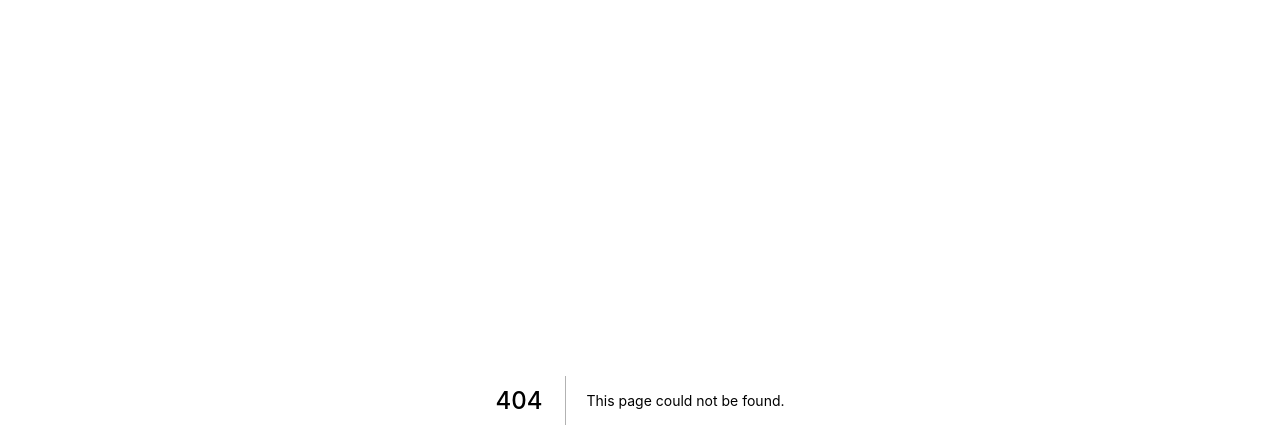
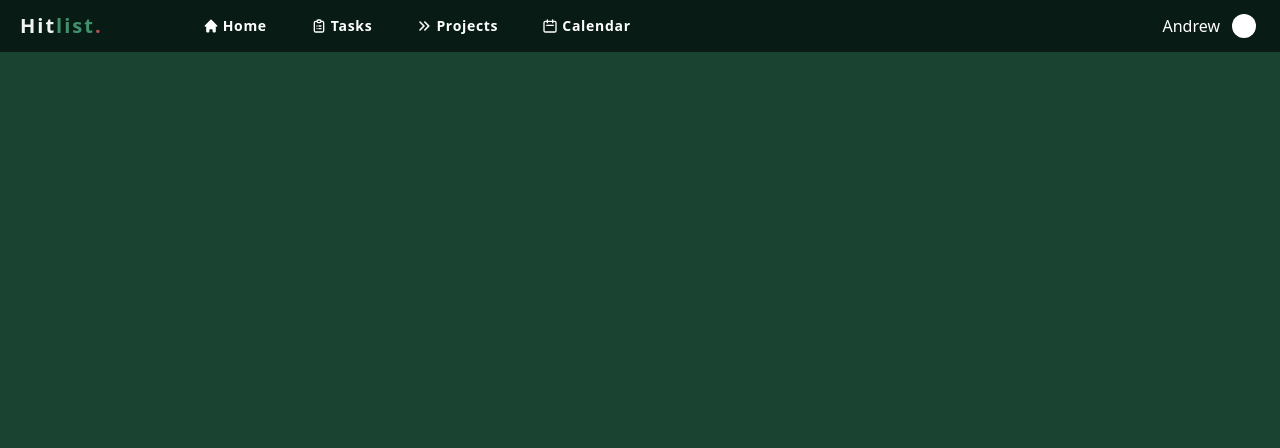
Before and after one commit to andrewzakhartchouk/bugtracker, a Next.js app in the folder frontend/: page /dashboard in a window 1280 px wide. Before the commit this address had no page. Shown: the top 448 px of the page. Built offline with nearby package versions, Linux system fonts and the light colour scheme.

Commit message:
Start on dashboard, implement navbar

```diff
--- a/frontend/package.json
+++ b/frontend/package.json
@@ -9,6 +9,7 @@
     "lint": "next lint"
   },
   "dependencies": {
+    "@heroicons/react": "^1.0.6",
     "autoprefixer": "^10.4.4",
     "next": "12.1.5",
     "postcss": "^8.4.12",
--- a/frontend/src/components/auth/backplate/Backplate.tsx
+++ b/frontend/src/components/auth/backplate/Backplate.tsx
@@ -1,5 +1,6 @@
 import { NextPage } from "next";
 import { MainTitle } from "./MainTitle";
+import Link from "next/link";
 
 interface Props {
   toggle: React.MouseEventHandler<HTMLButtonElement>;
@@ -45,12 +46,11 @@ export const Backplate: NextPage<Props> = (props) => {
           <>{left}</>
 
           <div className="w-full flex flex-col md:flex-row text-center md:text-justify justify-center mt-2 text-xs md:text-base text-gray-500">
-            <a
-              href=""
-              className="text-main-green hover:underline underline-offset-2"
-            >
-              Sign in as a Guest
-            </a>
+            <Link href="/dashboard">
+              <a className="text-main-green hover:underline underline-offset-2">
+                Sign in as a Guest
+              </a>
+            </Link>
           </div>
         </div>
         <div className="bg-gradient-to-b from-high-green to-low-green hidden md:p-6 p-10 rounded-tr-3xl md:flex justify-center">
--- /dev/null
+++ b/frontend/src/components/dashboard/index.tsx
@@ -0,0 +1 @@
+export * from "./navbar";
--- /dev/null
+++ b/frontend/src/components/dashboard/navbar/Logo.tsx
@@ -0,0 +1,9 @@
+export const Logo = () => {
+  return (
+    <div className="inline tracking-widest ml-2 mr-20 text-xl">
+      <span className="text-panel-green font-bold">Hit</span>
+      <span className="text-low-green font-bold">list</span>
+      <span className="text-main-red relative font-bold">.</span>
+    </div>
+  );
+};
--- /dev/null
+++ b/frontend/src/components/dashboard/navbar/Navbar.tsx
@@ -0,0 +1,54 @@
+import { Logo } from "./Logo";
+import { HomeIcon, ChevronDoubleRightIcon } from "@heroicons/react/solid";
+import { CalendarIcon, ClipboardListIcon } from "@heroicons/react/outline";
+import { Profile } from "./Profile";
+
+interface TabObject {
+  name: String;
+  icon: JSX.Element;
+}
+
+export const Navbar = () => {
+  const links: Array<TabObject> = [
+    {
+      name: "Home",
+      icon: <HomeIcon className="h-4 w-4 my-auto"></HomeIcon>,
+    },
+    {
+      name: "Tasks",
+      icon: <ClipboardListIcon className="h-4 w-4 my-auto"></ClipboardListIcon>,
+    },
+    {
+      name: "Projects",
+      icon: (
+        <ChevronDoubleRightIcon className="h-4 w-4 my-auto"></ChevronDoubleRightIcon>
+      ),
+    },
+    {
+      name: "Calendar",
+      icon: <CalendarIcon className="h-4 w-4 my-auto"></CalendarIcon>,
+    },
+  ];
+
+  return (
+    <nav className="bg-nav-green p-3 flex">
+      <Logo></Logo>
+      <div className="flex w-full justify-between">
+        <ul className="flex">
+          {links.map((object, index) => {
+            return (
+              <li
+                className="flex my-auto mx-5 text-sm font-semibold text-white tracking-wider hover:text-high-green cursor-pointer"
+                key={index}
+              >
+                {object.icon}
+                <p className="mx-1">{object.name}</p>
+              </li>
+            );
+          })}
+        </ul>
+        <Profile></Profile>
+      </div>
+    </nav>
+  );
+};
--- /dev/null
+++ b/frontend/src/components/dashboard/navbar/Profile.tsx
@@ -0,0 +1,33 @@
+import { useLoading } from "hooks";
+import { ProfileMenu } from "./ProfileMenu";
+
+// TODO: Close menu when clicking outside
+
+export const Profile = () => {
+  interface User {
+    name: String;
+  }
+
+  const user: User = {
+    name: "Andrew",
+  };
+
+  const [toggle, setToggle] = useLoading(false);
+
+  return (
+    <div className="flex relative select-none" onClick={() => setToggle()}>
+      <div className="flex my-auto">
+        <div
+          className={`text-white hover:text-high-green hover:underline underline-offset-2 cursor-pointer ${
+            toggle ? "underline" : ""
+          }`}
+        >
+          {user.name}
+        </div>
+        <div className="rounded-full bg-white p-3 mx-3"></div>
+      </div>
+
+      <ProfileMenu show={toggle}></ProfileMenu>
+    </div>
+  );
+};
--- /dev/null
+++ b/frontend/src/components/dashboard/navbar/ProfileMenu.tsx
@@ -0,0 +1,64 @@
+import { UserIcon, CogIcon } from "@heroicons/react/solid";
+import { LogoutIcon } from "@heroicons/react/outline";
+import Link from "next/link";
+import { Url } from "url";
+
+interface Props {
+  show: boolean;
+}
+
+export const ProfileMenu = (props: Props) => {
+  const { show } = props;
+
+  interface TabObject {
+    name: String;
+    icon: JSX.Element;
+    page: Url;
+  }
+
+  const links: Array<TabObject> = [
+    {
+      name: "Profile",
+      icon: <UserIcon className="h-5 w-5 my-auto"></UserIcon>,
+      page: "/dashboard" as unknown as Url,
+    },
+    {
+      name: "Settings",
+      icon: <CogIcon className="h-5 w-5 my-auto"></CogIcon>,
+      page: "/dashboard" as unknown as Url,
+    },
+    {
+      name: "Sign out",
+      icon: <LogoutIcon className="h-5 w-5 my-auto"></LogoutIcon>,
+      page: "/login" as unknown as Url,
+    },
+  ];
+
+  return (
+    <>
+      <div
+        className={`absolute top-12 right-5 bg-nav-green rounded-br-3xl rounded-tl-3xl p-4 ${
+          show ? "visible" : "invisible"
+        }`}
+      >
+        <ul className="text-white font-thin tracking-wide mx-3">
+          {links.map((object, index) => {
+            return (
+              <>
+                <li
+                  className="flex whitespace-nowrap my-1 hover:text-high-green cursor-pointer last:pt-1 last:mt-2 last:border-t last:border-t-white"
+                  key={index}
+                >
+                  {object.icon}
+                  <Link href={object.page}>
+                    <a className="ml-2">{object.name}</a>
+                  </Link>
+                </li>
+              </>
+            );
+          })}
+        </ul>
+      </div>
+    </>
+  );
+};
--- /dev/null
+++ b/frontend/src/components/dashboard/navbar/index.tsx
@@ -0,0 +1 @@
+export * from "./Navbar";
--- a/frontend/src/components/index.tsx
+++ b/frontend/src/components/index.tsx
@@ -1 +1,2 @@
 export * from "./auth";
+export * from "./dashboard";
--- /dev/null
+++ b/frontend/src/pages/dashboard.tsx
@@ -0,0 +1,13 @@
+import { Navbar } from "components";
+import { NextPage } from "next";
+
+const Dashboard: NextPage = () => {
+  return (
+    <div className="flex flex-col min-h-screen bg-bg-green ">
+      <Navbar></Navbar>
+      <div className="flex flex-grow"></div>
+    </div>
+  );
+};
+
+export default Dashboard;
--- a/frontend/tailwind.config.js
+++ b/frontend/tailwind.config.js
@@ -7,6 +7,7 @@ module.exports = {
     extend: {
       colors: {
         "bg-green": "#1B4332",
+        "nav-green": "#081C15",
         "main-green": "#52B788",
         "panel-green": "#F1F3F4",
         "high-green": "#74C69D",
```
Also changed, not shown: frontend/src/pages/login.tsx (renamed from frontend/src/pages/index.tsx, +2 -5 lines), 1 other file (tests, documents, lock files or other folders).
